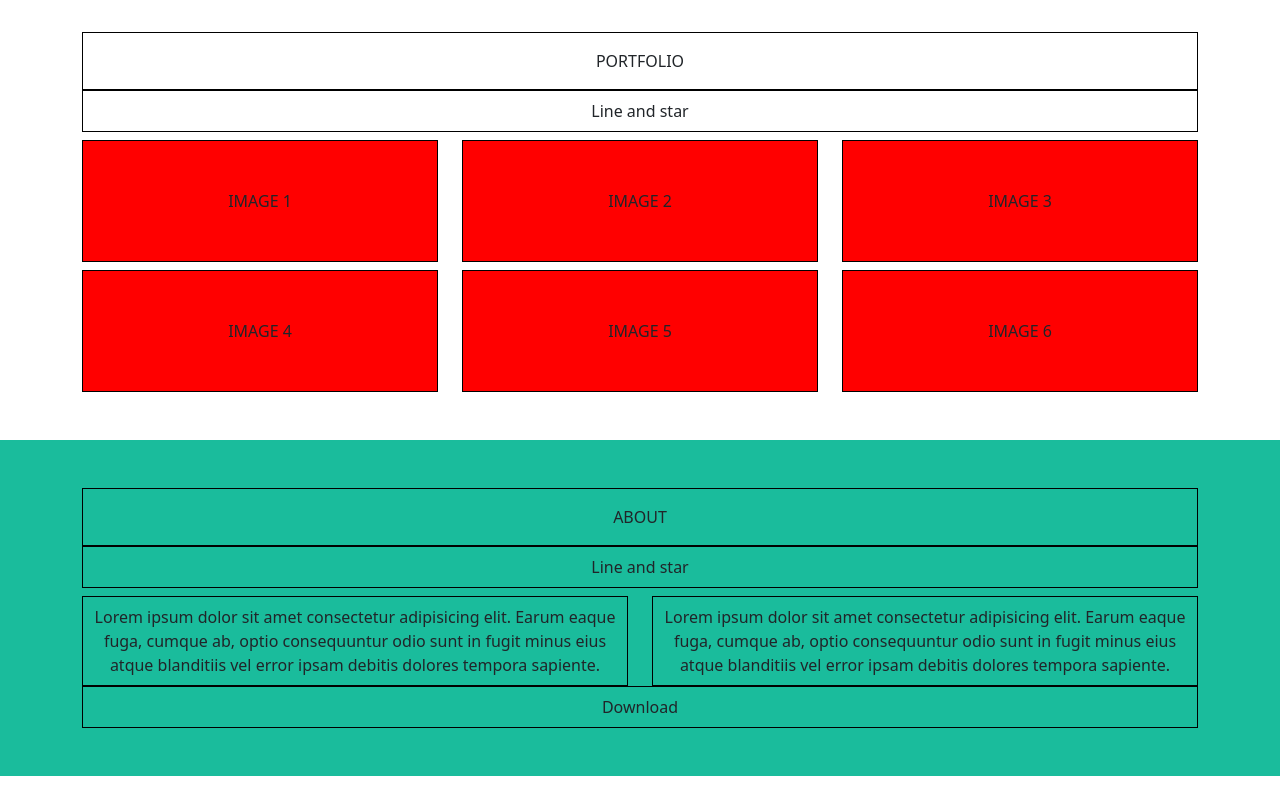
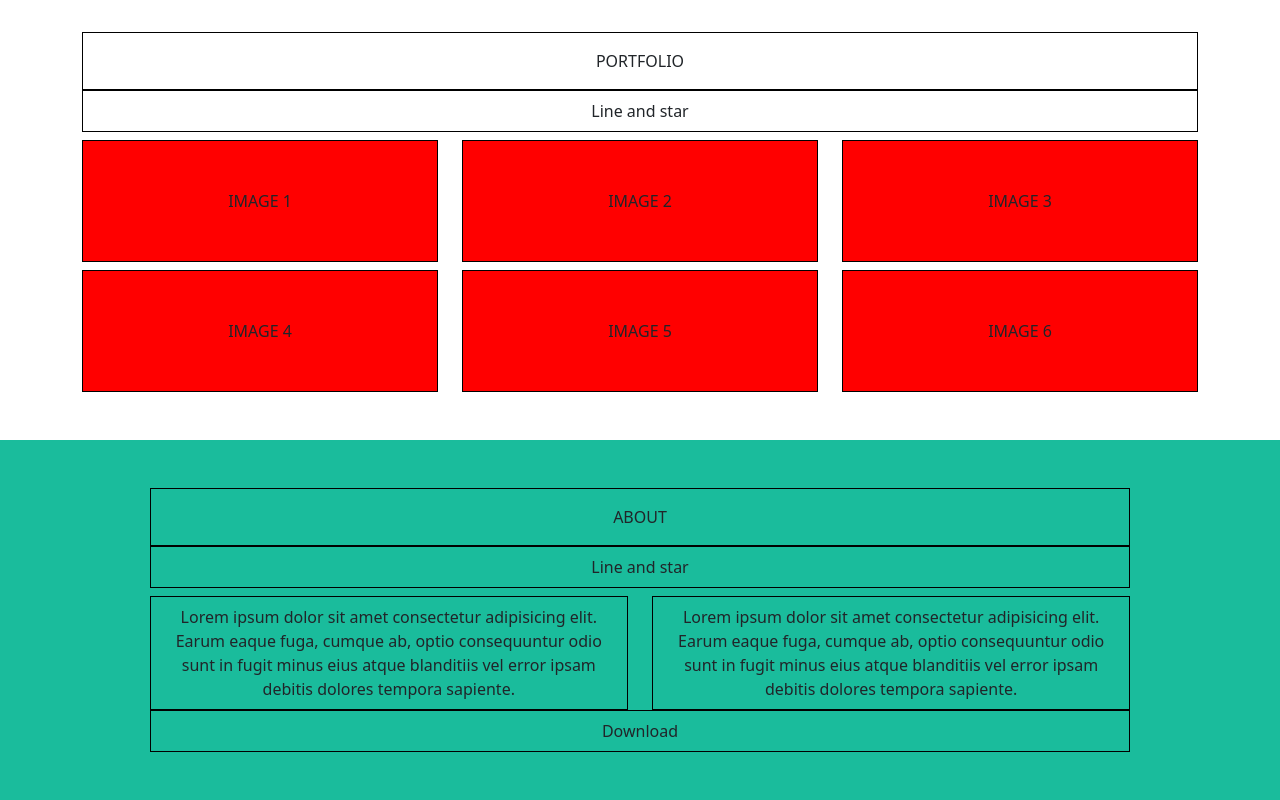
Before and after one commit to dunzolo/html-css-bootstrap-freelancer, a plain HTML site: page index.html in a window 1280 px wide. Shown: the part 440-1240 px from the top of the page. Before the commit the page ends 1216 px from the top, so only its background shows below. Drawn offline with nearby package versions, Linux system fonts and the light colour scheme.

Commit message:
added container width 80 section about

```diff
--- a/css/style.css
+++ b/css/style.css
@@ -27,3 +27,7 @@ header{
 /* fine header */
 
 /* inizio main */
+.container-medium{
+    width: 80%;
+    margin: 0 auto;
+}
--- a/index.html
+++ b/index.html
@@ -32,6 +32,7 @@
             </div>
         </header>
         <main>
+            <!-- jumbotron -->
             <div class="container-fluid background-green">
                 <div class="row">
                     <div class="col">
@@ -62,6 +63,7 @@
                     </div>
                 </div>
             </div>
+            <!-- portfolio -->
             <div class="container text-center my-5">
                 <div class="row">
                     <div class="col-12">
@@ -106,9 +108,11 @@
                     </div>
                 </div>
             </div>
+            <!-- about -->
             <div class="container-fluid background-green">
                 <div class="row">
                     <div class="col">
+                        <div class="container-medium">
                             <div class="container text-center my-5">
                                 <div class="row">
                                     <div class="col-12">
@@ -136,12 +140,13 @@
                                             Download
                                         </div>
                                     </div>
-
                                 </div>
                             </div>
                         </div>
                     </div>
                 </div>
+            </div>
+            <!-- contact me -->
         </main>
         <footer>
 
```
Lines whose indentation alone changed are shown as unchanged.
